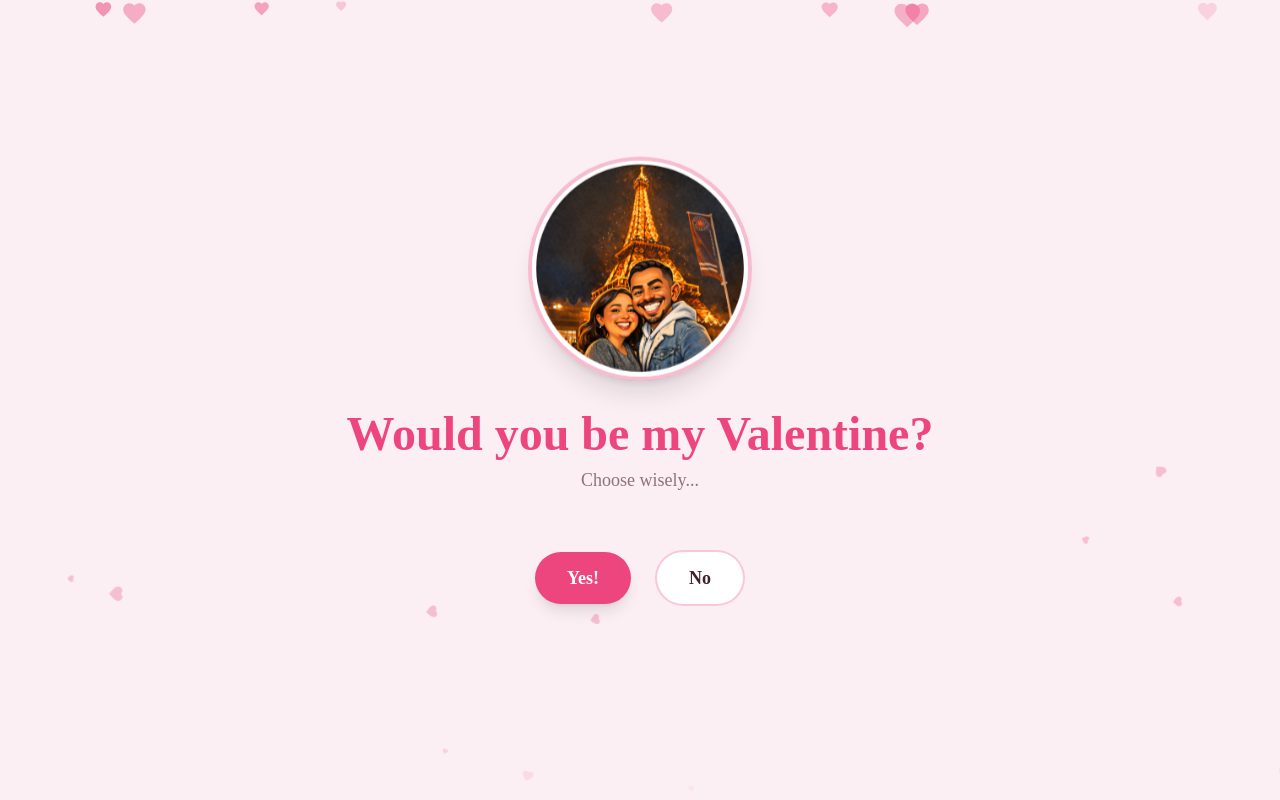
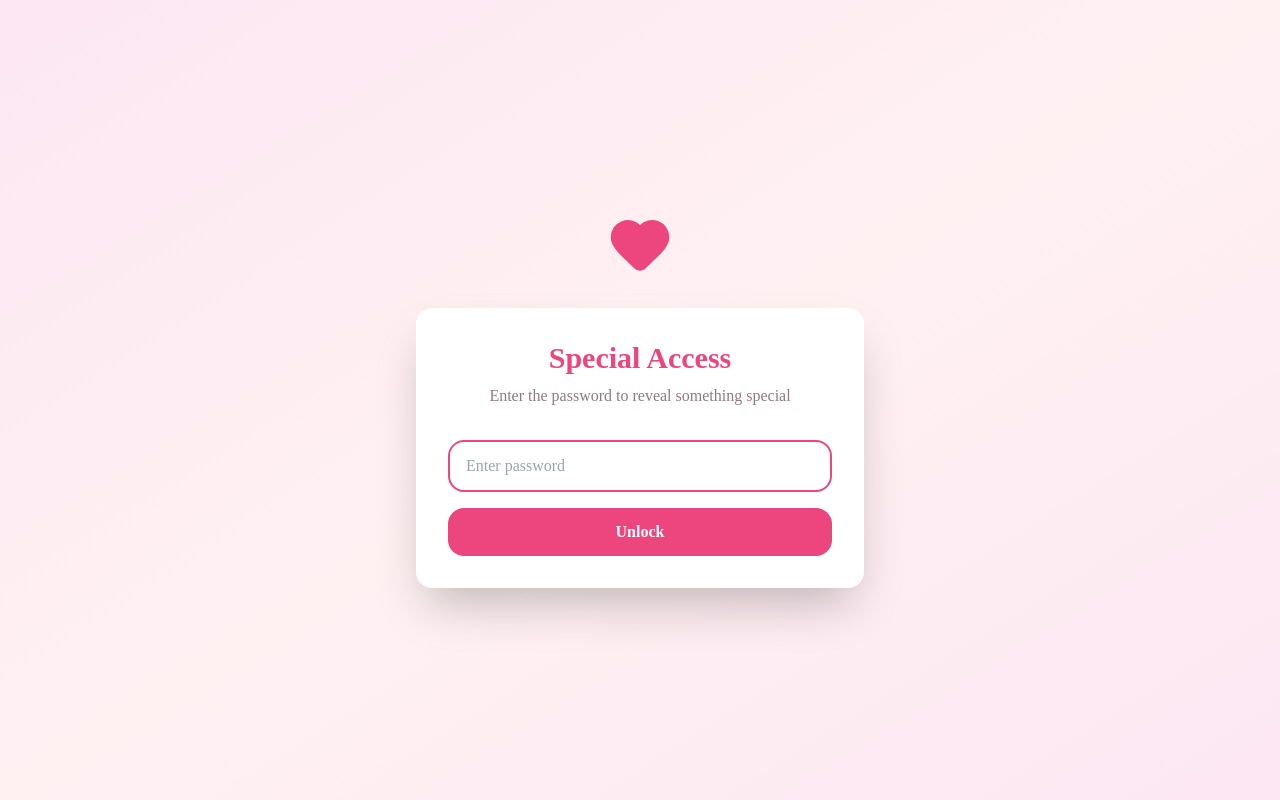
Before and after one commit to NossairAA/valentines, a Next.js app: page / in a window 1280 px wide. Built offline with nearby package versions, Linux system fonts and the light colour scheme.

Commit message:
Add password gate authentication page

```diff
--- a/app/page.tsx
+++ b/app/page.tsx
@@ -1,7 +1,17 @@
+"use client"
+
+import { useState } from "react"
 import { FloatingHearts } from "@/components/floating-hearts"
 import { ValentineCard } from "@/components/valentine-card"
+import { PasswordGate } from "@/components/password-gate"
 
 export default function Page() {
+  const [isUnlocked, setIsUnlocked] = useState(false)
+
+  if (!isUnlocked) {
+    return <PasswordGate onUnlock={() => setIsUnlocked(true)} />
+  }
+
   return (
     <main className="relative min-h-screen flex items-center justify-center overflow-hidden px-4">
       <FloatingHearts />
--- /dev/null
+++ b/components/password-gate.tsx
@@ -0,0 +1,71 @@
+"use client"
+
+import { useState } from "react"
+import { Heart } from "lucide-react"
+
+interface PasswordGateProps {
+  onUnlock: () => void
+}
+
+export function PasswordGate({ onUnlock }: PasswordGateProps) {
+  const [password, setPassword] = useState("")
+  const [error, setError] = useState(false)
+
+  const handleSubmit = (e: React.FormEvent) => {
+    e.preventDefault()
+    if (password === "240223") {
+      setError(false)
+      onUnlock()
+    } else {
+      setError(true)
+      setPassword("")
+    }
+  }
+
+  return (
+    <div className="fixed inset-0 bg-gradient-to-br from-pink-100 via-rose-50 to-pink-100 flex items-center justify-center p-4">
+      <div className="w-full max-w-md">
+        <div className="flex justify-center mb-8">
+          <Heart className="w-16 h-16 text-primary fill-primary" />
+        </div>
+
+        <div className="bg-white rounded-2xl shadow-2xl p-8">
+          <h1 className="text-3xl font-bold text-center text-primary mb-2">
+            Special Access
+          </h1>
+          <p className="text-center text-foreground/60 mb-8">
+            Enter the password to reveal something special
+          </p>
+
+          <form onSubmit={handleSubmit} className="space-y-4">
+            <div>
+              <input
+                type="password"
+                value={password}
+                onChange={(e) => {
+                  setPassword(e.target.value)
+                  if (error) setError(false)
+                }}
+                placeholder="Enter password"
+                className="w-full px-4 py-3 border-2 border-gray-200 rounded-lg focus:outline-none focus:border-primary transition-colors"
+                autoFocus
+              />
+              {error && (
+                <p className="text-red-500 text-sm mt-2">
+                  Incorrect password. Try again.
+                </p>
+              )}
+            </div>
+
+            <button
+              type="submit"
+              className="w-full bg-primary hover:bg-primary/90 text-primary-foreground font-bold py-3 rounded-lg transition-all duration-200 hover:shadow-lg"
+            >
+              Unlock
+            </button>
+          </form>
+        </div>
+      </div>
+    </div>
+  )
+}
```
